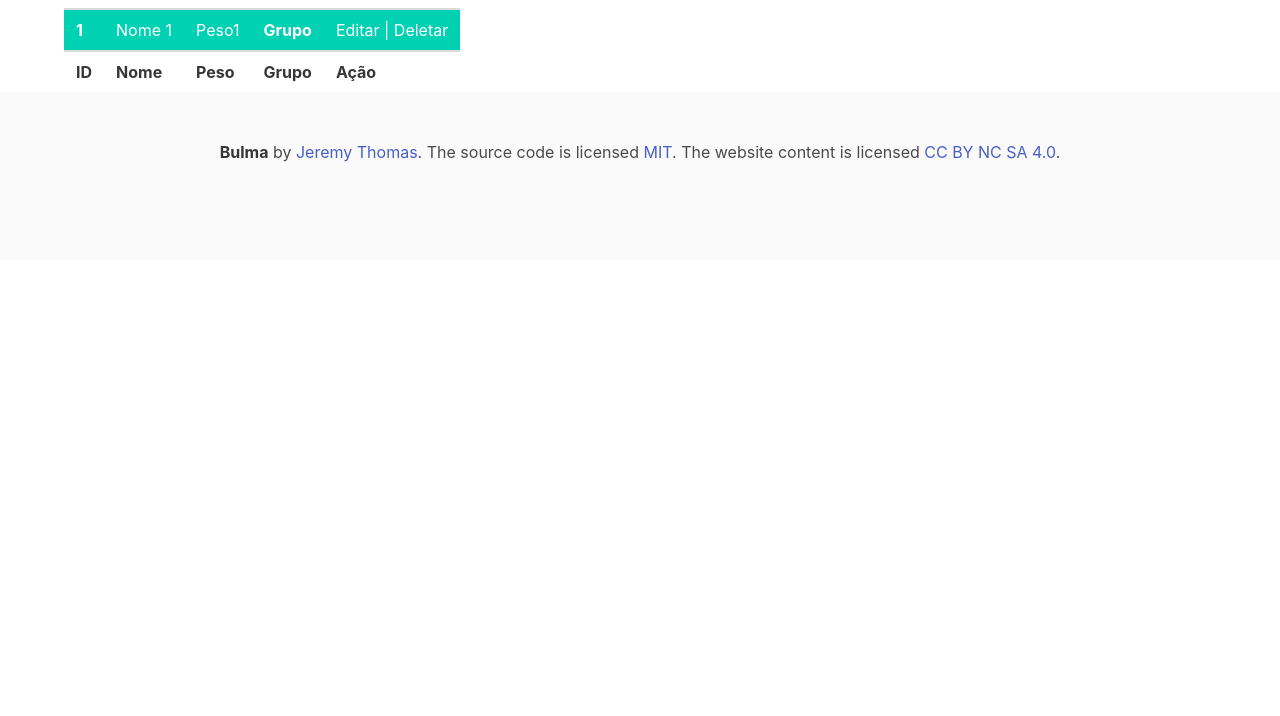
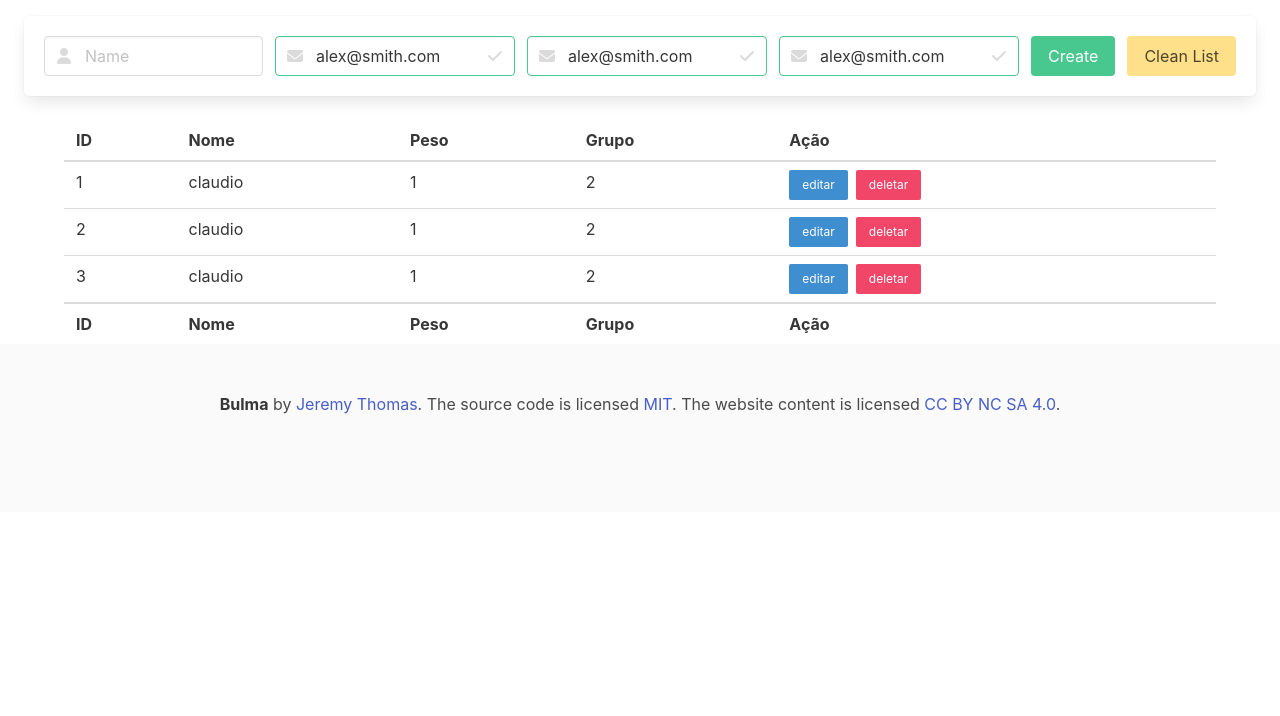
Before and after one commit to JonecoBoy/raffle-list, a plain HTML site: page index.html in a window 1280 px wide. Shown: the part 84-800 px from the top of the page. Drawn offline with nearby package versions, Linux system fonts and the light colour scheme.

Commit message:
add create/clean box

```diff
--- a/index.html
+++ b/index.html
@@ -8,11 +8,17 @@
 <title></title>
 </head>
 <body>
+  <!-- begin notifications -->
+  <div class="block">
     <div class="notification is-danger" hidden>
         <button class="delete"></button>
         teste
      </div>
+    </div>
+  <!-- end notifications -->
 
+  <!-- begin navbar-->
+  <div class="block">
      <nav class="navbar" role="navigation" aria-label="main navigation">
         <div class="navbar-brand">
           <a class="navbar-item" href="./">
@@ -58,12 +64,73 @@
             </div>
           </div>
       </nav>
+    </div>
+    <!-- end navbar -->
 
-    <!-- fim do navbar -->
+    <!-- begin add/delte buttons -->
+    <div class="box ml-5 mr-5">
+      <div class="field is-horizontal">
 
-    <!-- inicio tablea -->
+        <div class="field-body">
+          <div class="field">
+            <p class="control is-expanded has-icons-left">
+              <input class="input" type="text" placeholder="Name">
+              <span class="icon is-small is-left">
+                <i class="fas fa-user"></i>
+              </span>
+            </p>
+          </div>
+          <div class="field">
+            <p class="control is-expanded has-icons-left has-icons-right">
+              <input class="input is-success" type="email" placeholder="Email" value="alex@smith.com">
+              <span class="icon is-small is-left">
+                <i class="fas fa-envelope"></i>
+              </span>
+              <span class="icon is-small is-right">
+                <i class="fas fa-check"></i>
+              </span>
+            </p>
+          </div>
+          <div class="field">
+            <p class="control is-expanded has-icons-left has-icons-right">
+              <input class="input is-success" type="email" placeholder="Email" value="alex@smith.com">
+              <span class="icon is-small is-left">
+                <i class="fas fa-envelope"></i>
+              </span>
+              <span class="icon is-small is-right">
+                <i class="fas fa-check"></i>
+              </span>
+            </p>
+          </div>
+          <div class="field">
+            <p class="control is-expanded has-icons-left has-icons-right">
+              <input class="input is-success" type="email" placeholder="Email" value="alex@smith.com">
+              <span class="icon is-small is-left">
+                <i class="fas fa-envelope"></i>
+              </span>
+              <span class="icon is-small is-right">
+                <i class="fas fa-check"></i>
+              </span>
+            </p>
+          </div>
+          <div class="field">
+            <p class="control is-expanded has-icons-left has-icons-right">
+          <button class="button is-success">Create</button>
+            </p>
+          </div>
+          <div class="field">
+            <p class="control is-expanded has-icons-left has-icons-right">
+        <button class="button is-warning">Clean List</button>
+            </p>
+          </div>
+        </div>
+      </div>
+  </div>
+    <!-- end add/delte buttons -->
+
+    <!-- begin table -->
     <div class="container is-widescreen">
-        <table class="table">
+        <table class="table is-fullwidth" id="table-peoples">
             <thead>
             <tr>
                 <th>ID</th>
@@ -83,22 +150,13 @@
             </tr>
             </tfoot>
             <tbody>
-              <tr class="is-selected">
-                <th>1</th>
-                <td>Nome 1</td>
-                <td>Peso1</td>
-                <td><strong>Grupo</strong></td>
-                <td>Editar | Deletar</td>
-
-            </tr>
-
             </tbody>
         </table>
     </div>
+<!-- end table -->
 
 
-
-
+<!-- begin footer -->
     <footer class="footer">
         <div class="content has-text-centered">
           <p>
@@ -108,8 +166,12 @@
           </p>
         </div>
       </footer>
+<!-- end footer  -->
+
+<!-- scripts-->
   <script src="js/config.js"></script>
   <script src="js/main.js"></script>
+  <script src="https://kit.fontawesome.com/1de12a37fa.js" crossorigin="anonymous"></script>
 </body>
 
 </html>
```
